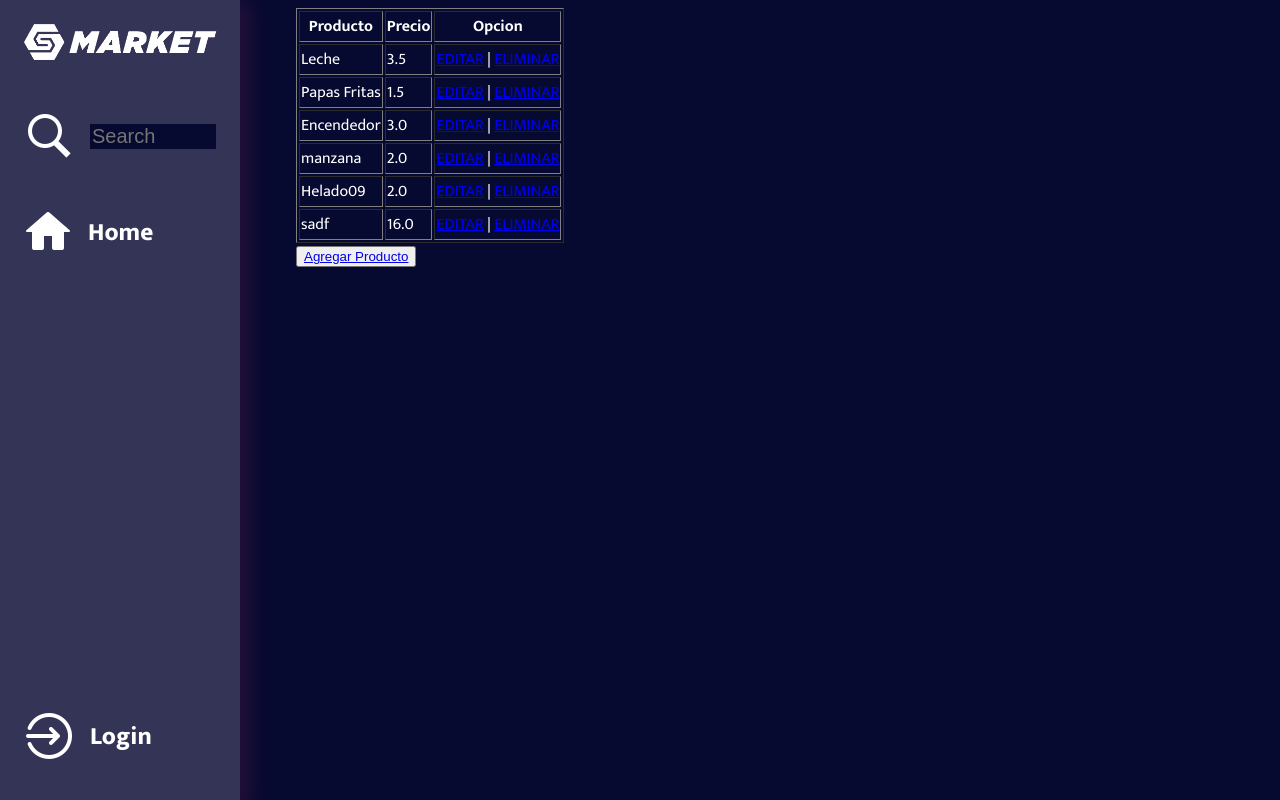
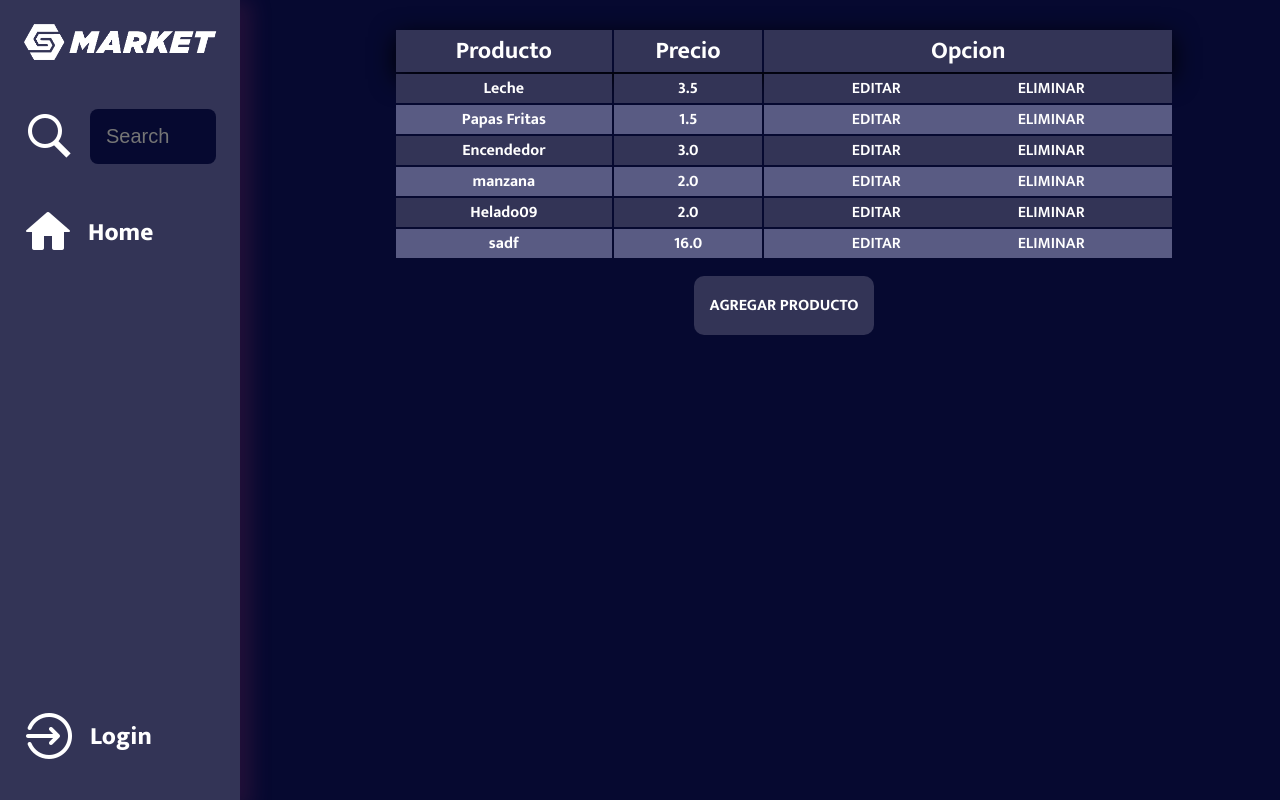
Before and after one commit to GerardoFC8/Market-Django, a Django app: page /producto/ in a window 1280 px wide. Run offline with Django 3.2, Linux system fonts and the light colour scheme; data comes from the database, SQL or seed files in the repository; both versions use the stored data as it was after the commit; lists and menus that the app fills with data are empty.

Commit message:
mejoras varias

```diff
--- a/market/mainCRUD/static/css/base.css
+++ b/market/mainCRUD/static/css/base.css
@@ -82,8 +82,10 @@ main{
     color: var(--blanco);
     font-size: 20px;
     border: none;
+    border-radius: 8px;
     width: 100%;
     margin-left: 1rem;
+    padding: 1rem;
 }
 
 .sidebar-container:hover .search{
@@ -99,8 +101,9 @@ main{
 }
 
 .logo-main{
-    width: 50px;
+    width: 40px;
     align-items: center;
+    padding-top: 8px;
 }
 
 .logo-imagen{
--- a/market/mainCRUD/static/css/producto.css
+++ b/market/mainCRUD/static/css/producto.css
@@ -0,0 +1,64 @@
+table {
+  margin-top: 20px;
+  font-size: 1rem;
+  width: 80%;
+  border-radius: 10px;
+}
+
+table tr th a{
+  color: var(--blanco);
+  text-decoration: none;
+  text-transform: capitalize;
+  border-radius: 5px;
+  transition: all 200ms ease;
+  font-weight: 600;
+  padding: 0 1rem 0 1rem;
+  margin: 10%;
+}
+
+table tr th a:hover{
+  background-color: var(--botones);
+}
+
+thead {
+  box-shadow: 0 7px 26px 0 #000000;
+  font-size: 1.5rem;
+}
+
+table tr{
+  border-top: 1px solid var(--producto);
+  border-bottom: 1px solid var(--producto)
+}
+
+table tr:nth-child(even) {
+  background: var(--producto_hover);
+}
+
+table tr:nth-child(odd) {
+  background: var(--producto);
+}
+
+.table-container {
+  display: grid;
+  place-items: center;
+}
+
+.agregar-container{
+    display: grid;
+    place-items: center;
+}
+.agregar-container a{
+    color: var(--blanco);
+    background: var(--producto);
+    text-decoration: none;
+    text-transform: uppercase;
+    border-radius: 10px;
+    transition: all 200ms ease;
+    font-weight: bold;
+    padding: 1rem;
+    margin: 1rem;
+}
+
+.agregar-container a:hover{
+    background: var(--producto_hover);
+}
--- /dev/null
+++ b/market/mainCRUD/static/js/precio_inflado.js
@@ -0,0 +1,4 @@
+function precio_inflado(precio){
+    document.querySelector(".precio_desc span").innerHTML = precio + (precio * 10 / 100);
+    console.log(precio + (precio * 10 / 100));
+}
--- a/market/mainCRUD/templates/mainCRUD/base.html
+++ b/market/mainCRUD/templates/mainCRUD/base.html
@@ -19,7 +19,7 @@
         <ul class="sidebar">
             <li class="nav-item-logo">
                 <div class="logo">
-                    <img class="logo-main" src="{% static 'image/logo_no_text.png'%}" alt="logo sin texto" width="50px">
+                    <img class="logo-main" src="{% static 'image/logo_no_text.png'%}" alt="logo sin texto">
                     <img class="logo-imagen" src="{% static 'image/logo.png'%}" alt="logo" width="200px">
                 </div>
             </li>
--- a/market/mainCRUD/templates/mainCRUD/producto.html
+++ b/market/mainCRUD/templates/mainCRUD/producto.html
@@ -1,9 +1,11 @@
 {% extends "mainCRUD/base.html" %}
 {% block titulo %} Producto {% endblock %}
+{% load static %}
+{% block estilo %} {% static 'css/producto.css' %} {% endblock %}
 
 {% block cuerpo %}
-
-    <table border="1">
+    <section class="table-container">
+        <table>
             <thead>
                 <tr>
                     <th>Producto</th>
@@ -14,14 +16,22 @@
             <tbody>
                 {% for producto in list_producto %}
                 <tr>
-                <td>{{ producto.prod_nombre }}</td>
-                <td>{{ producto.prod_precio }}</td>
-                <td><a href="{% url 'editar_producto' producto.id %}">EDITAR</a> | <a href="{% url 'eliminar_producto' producto.id %}">ELIMINAR</a></td>
+                    <th>{{ producto.prod_nombre }}</th>
+                    <th>{{ producto.prod_precio }}</th>
+                    <th>
+                        <a href="{% url 'editar_producto' producto.id %}">
+                            <span>EDITAR</span>
+                        </a>
+                        <a href="{% url 'eliminar_producto' producto.id %}">
+                            <span>ELIMINAR</span>
+                        </a>
+                    </th>
                 </tr>
                 {% endfor %}
             </tbody>
         </table>
-
-    <button><a href='/agregar_producto'>Agregar Producto</a></button>
-
+    </section>
+    <div class="agregar-container">
+        <a  class="agregar_producto" href='/agregar_producto'>Agregar Producto</a>
+    </div>
 {% endblock %}
```
Also changed, not shown: market/mainCRUD/static/css/index.css (+4 -3 lines), market/mainCRUD/templates/mainCRUD/index.html (+3 -4 lines), market/mainCRUD/views.py (+13 -7 lines), market/db.sqlite3. Lines whose indentation alone changed are shown as unchanged.
